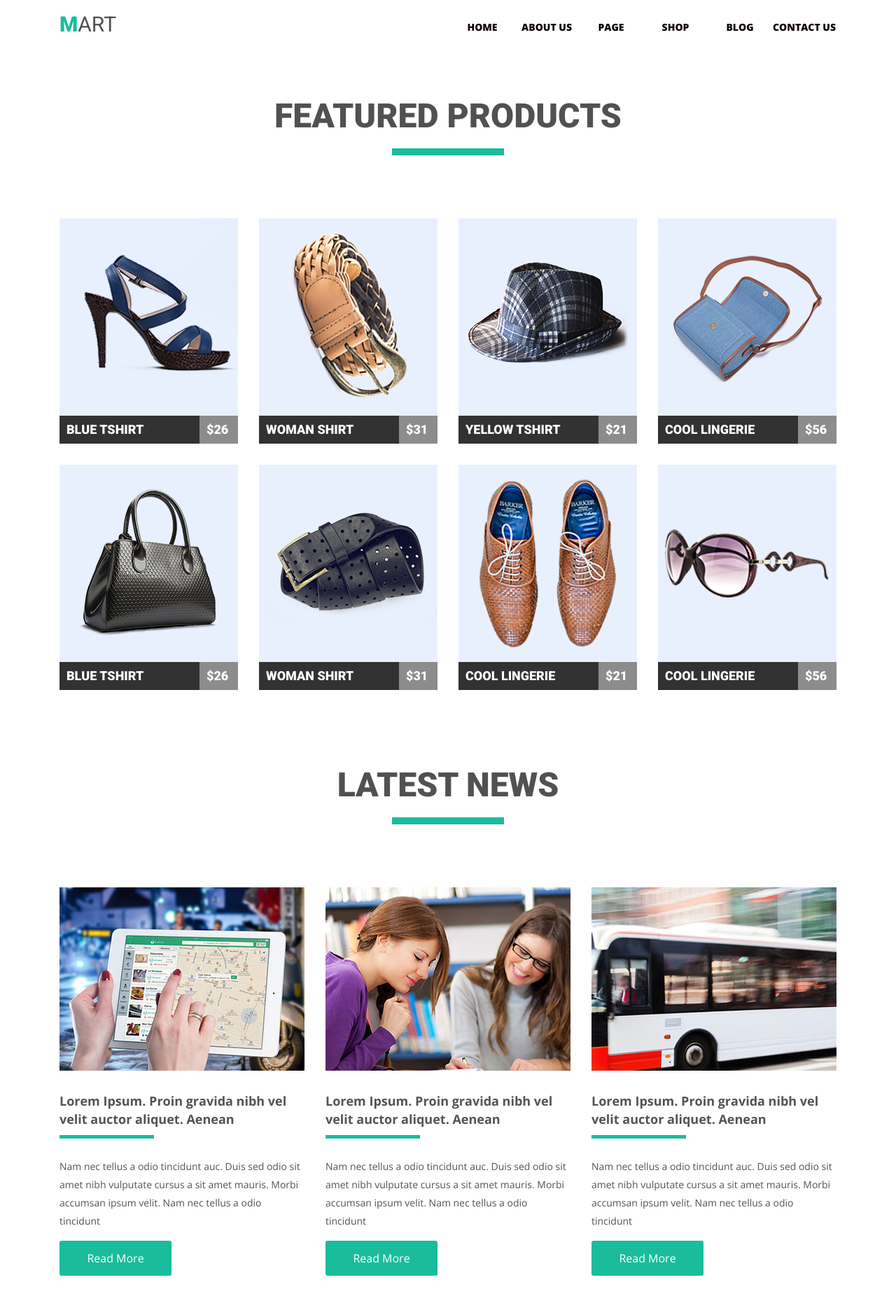
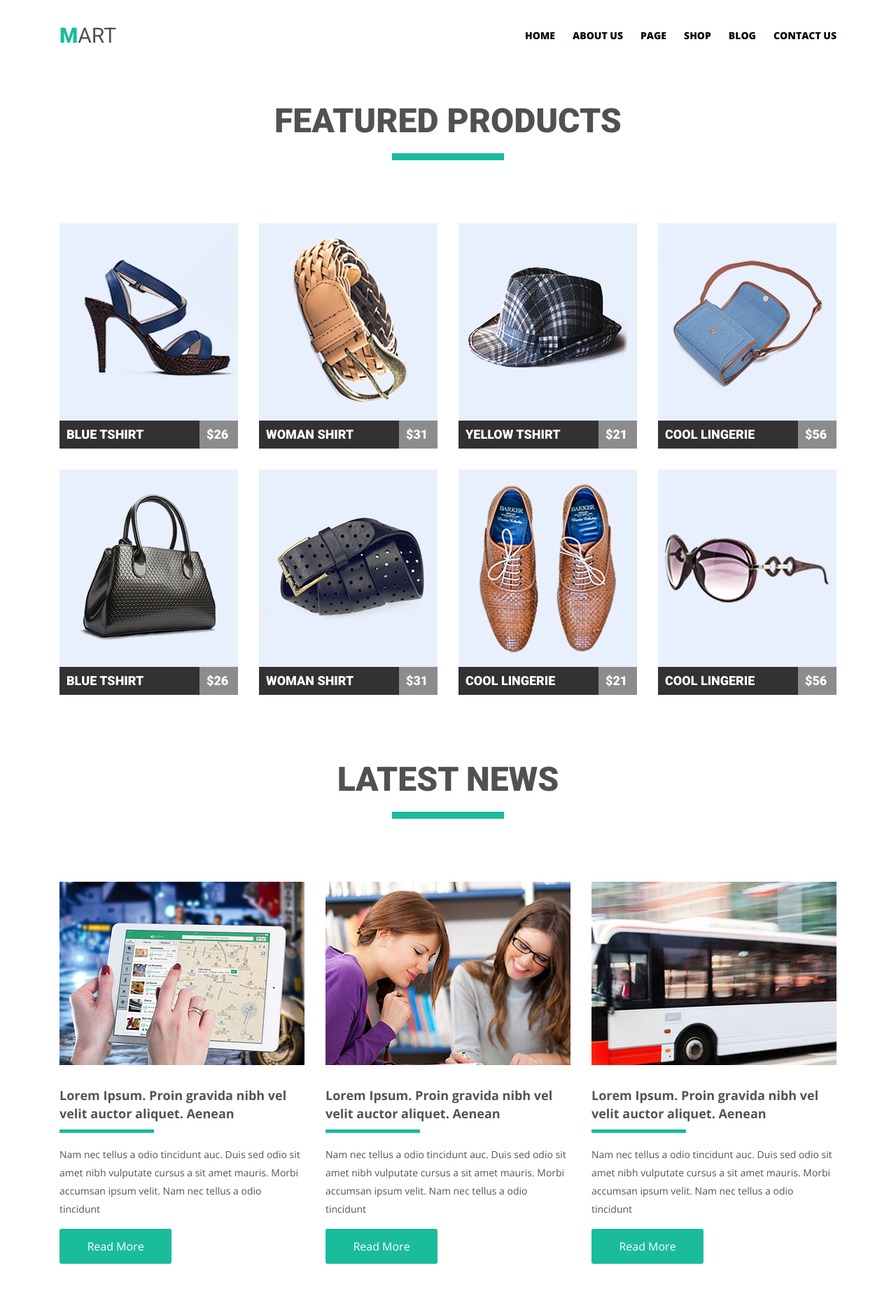
Before and after one commit to littwa/goit-fe-course, a plain HTML site: page module-4/index.html in a window 1280 px wide. Shown: the whole page at 70% size. Drawn offline with nearby package versions, Linux system fonts and the light colour scheme.

Commit message:
Revision 3

```diff
--- a/module-4/css/styles.css
+++ b/module-4/css/styles.css
@@ -5,7 +5,8 @@ body{
     line-height: 24px;
 }
 header{
-    margin-bottom: 150px;
+    padding-top: 35px;
+    margin-bottom: 90px;
 }
 .container{
     width: 1110px;
@@ -21,20 +22,26 @@ h1 a{
     text-decoration: none;
     color: #515151;
     font-weight: 400;
-    float: left;
-    width: 95px;
     margin: 0;
     padding: 0;
 }
-h1 a::first-letter{
+h1{
+    float: left;
+    margin: 0px;
+}
+h1::first-letter{
     color: #1abc9c;
     font-size: 30px;
     line-height: 32px;
     font-weight: 900;
 }
+nav ul{
+    margin: 0;
+    padding: 0;
+}
 .nav-list{
     float: right;
-    line-height: 11px;
+    line-height: 32px;
 }
 .nav-list a{
     text-transform: uppercase;
@@ -47,8 +54,11 @@ h1 a::first-letter{
 .nav-list li{
     list-style-type: none;
     text-align: center;
-    width: 92px;
     float: left;
+    margin-right: 25px;
+}
+.nav-list li:last-child{
+    margin-right: 0;
 }
 a:hover{
     color: #1abc9c;
@@ -60,7 +70,7 @@ a:hover{
     line-height: 32px;
     font-weight: 900;
     text-transform: uppercase;
-    margin: 90px auto 90px auto;
+    margin: 0 auto 90px auto;
 }
 .featured::after{
     display: block;
@@ -72,7 +82,7 @@ a:hover{
 }
 section ul{
     font-size: 0;
-    margin: 0;
+    margin: 0 0 75px 0;
     padding: 0;
 }
 .item{
@@ -146,7 +156,6 @@ section ul{
     height: 5px;
     background: #1abc9c;
     margin-top: 10px;
-    margin-bottom: 27px;
 }
 .start-text{
     font-family: "Open Sans";
@@ -155,22 +164,22 @@ section ul{
     color: #555252;
     margin: 0;
 }
-button{
+.blog a{
+    display: inline-block;
+    text-decoration: none;
+    text-align: center;
     width: 160px;
     height: 50px;
     background: #1abc9c;
     margin: 15px 0;
     font-family: "Open Sans";
     font-size: 16px;
-    font-weight: 400;
-    line-height: 26px;
+    font-weight: 300;
+    line-height: 50px;
     color: #ffffff;
     border: none;
     border-radius: 3px;
 }
-button:hover{
+.blog a:hover{
     background-color: #3cccaf;
 }
-main{
-    padding-bottom: 70px;
-}
--- a/module-4/index.html
+++ b/module-4/index.html
@@ -11,7 +11,7 @@
     </head>
     <body>
         <div class="container">
-            <header>
+            <header class="clearfix">
                     <h1>
                         <a href="#">Mart</a>
                     </h1>
@@ -39,75 +39,91 @@
                     </nav>
             </header>
             <main>
+                <section>
                     <h2 class="featured">
                         FEATURED PRODUCTS
                     </h2>
-                <section>
                     <ul class="clearfix">
-                        <li class="item clearfix">
+                        <li class="item">
+                            <a href="#">
                                 <img src="./img/1.png" alt="picture">
                                 <p class="name">Blue Tshirt</p>
                                 <p class="price">$26</p>
+                            </a>
                         </li>
-                        <li class="item">
+                        <li class="item ">
+                            <a href="#">
                                 <img src="./img/2.png" alt="picture">
                                 <p class="name">Woman shirt</p>
                                 <p class="price">$31</p>
+                            </a>
                         </li>
                         <li class="item">
+                            <a href="#">
                                 <img src="./img/3.png" alt="picture">
                                 <p class="name">YELLOW Tshirt</p>
                                 <p class="price">$21</p>
+                            </a>
                         </li>
                         <li class="item">
+                            <a href="#">
                                 <img src="./img/4.png" alt="picture">
                                 <p class="name">Cool lingerie</p>
                                 <p class="price">$56</p>
+                            </a>
                         </li>
                         <li class="item">
+                            <a href="#">
                                 <img src="./img/5.png" alt="picture">
                                 <p class="name">Blue Tshirt</p>
                                 <p class="price">$26</p>
+                            </a>
                         </li>
                         <li class="item">
+                            <a href="#">
                                 <img src="./img/6.png" alt="picture">
                                 <p class="name">Woman shirt</p>
                                 <p class="price">$31</p>
+                            </a>
                         </li>
                         <li class="item">
+                            <a href="#">
                                 <img src="./img/7.png" alt="picture">
                                 <p class="name">Cool lingerie</p>
                                 <p class="price">$21</p>
+                            </a>
                         </li>
                         <li class="item">
+                            <a href="#">
                                 <img src="./img/8.png" alt="picture">
                                 <p class="name">Cool lingerie</p>
                                 <p class="price">$56</p>
+                            </a>
                         </li>
                     </ul>
                 </section>
+                    <section>
                         <h2 class="featured">
                             LATEST NEWS
                         </h2>
-                    <section>
                         <ul class="clearfix">
                             <li class="blog">
                                 <img src="./img/1B.jpg" alt="picture">
                                 <p class="preview">Lorem Ipsum. Proin gravida nibh vel velit auctor aliquet. Aenean</p>
                                 <p class="start-text">Nam nec tellus a odio tincidunt auc. Duis sed odio sit amet nibh vulputate cursus a sit amet mauris. Morbi accumsan ipsum velit. Nam nec tellus a odio tincidunt</p>
-                                <button>Read More</button>
+                                <a href="#">Read More</a>
                             </li>
                             <li class="blog">
                                     <img src="./img/2B.jpg" alt="picture">
                                     <p class="preview">Lorem Ipsum. Proin gravida nibh vel velit auctor aliquet. Aenean</p>
                                     <p class="start-text">Nam nec tellus a odio tincidunt auc. Duis sed odio sit amet nibh vulputate cursus a sit amet mauris. Morbi accumsan ipsum velit. Nam nec tellus a odio tincidunt</p>
-                                    <button>Read More</button>
+                                    <a href="#">Read More</a>
                             </li>
                             <li class="blog">
                                     <img src="./img/3B.jpg" alt="picture">
                                     <p class="preview">Lorem Ipsum. Proin gravida nibh vel velit auctor aliquet. Aenean</p>
                                     <p class="start-text">Nam nec tellus a odio tincidunt auc. Duis sed odio sit amet nibh vulputate cursus a sit amet mauris. Morbi accumsan ipsum velit. Nam nec tellus a odio tincidunt</p>
-                                    <button>Read More</button>
+                                    <a href="#">Read More</a>
                             </li>
                         </ul>
                     </section>
```
Lines whose indentation alone changed are shown as unchanged.
